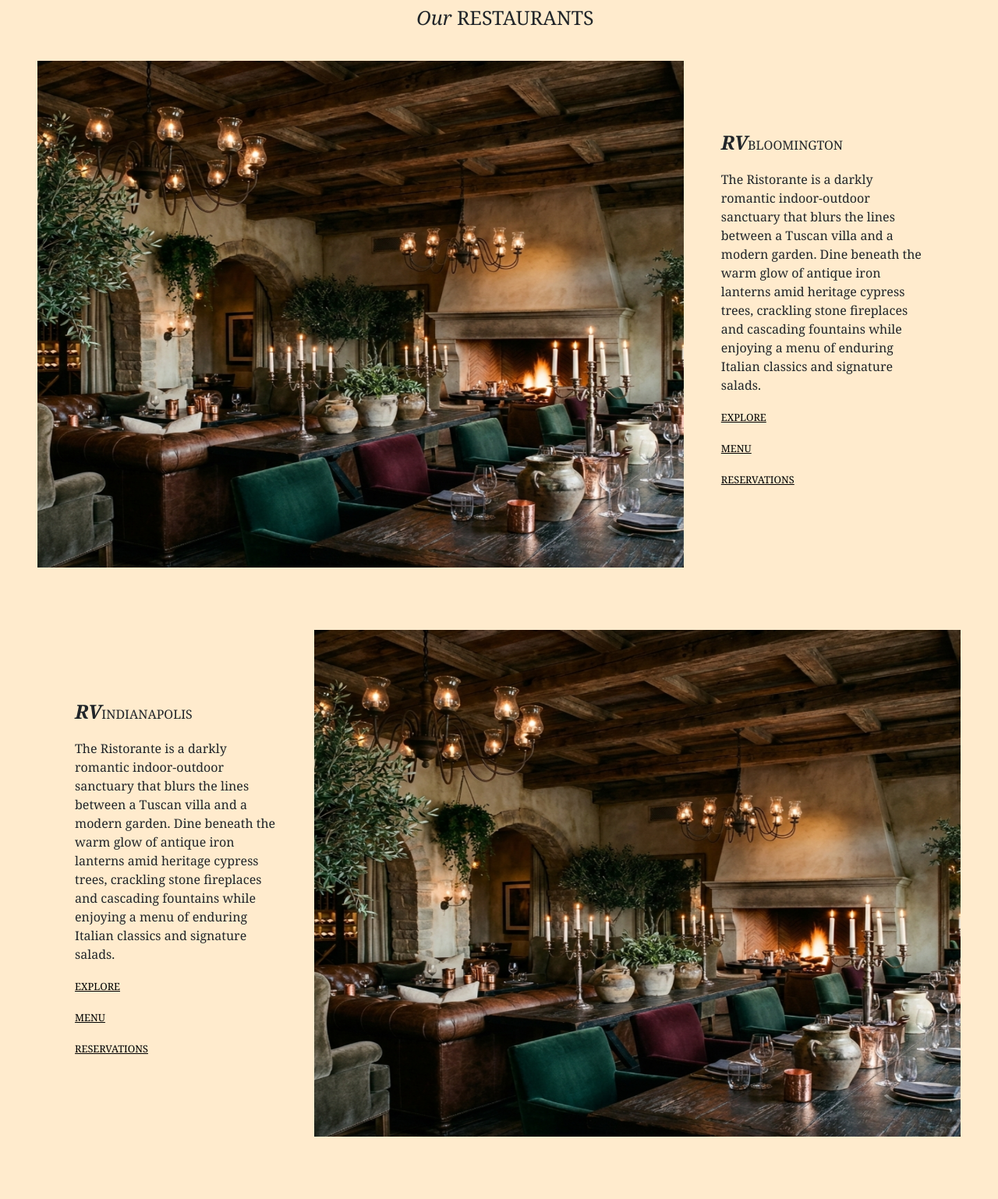
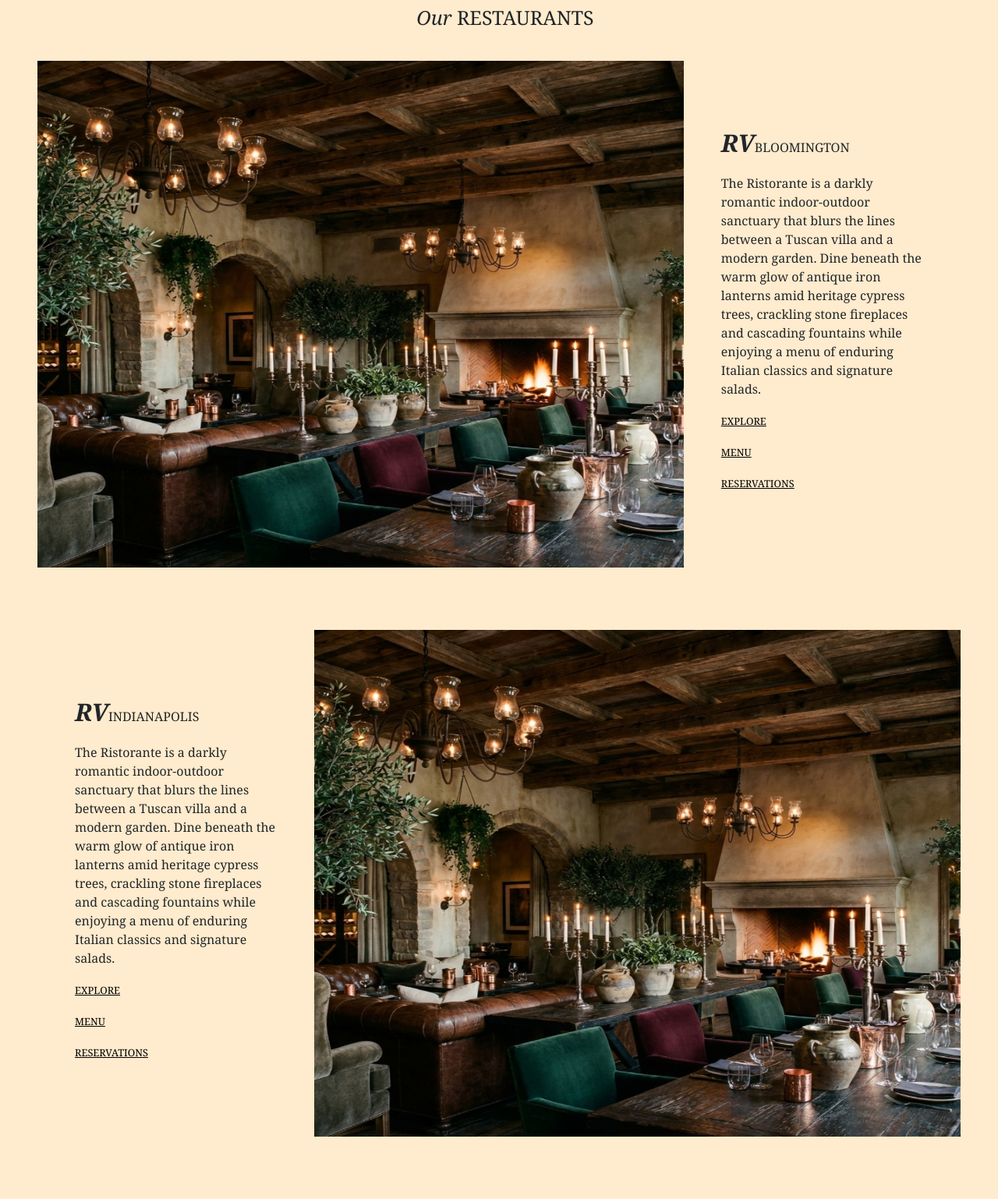
Before and after one commit to gabrielleroose/roose-vine, a PHP site: page /home.php in a window 1280 px wide. Shown: the part 179-1717 px from the top of the page at 78% size. Run offline with PHP 8.4, Linux system fonts and the light colour scheme.

Commit message:
Increasing RV variable font size

```diff
--- a/css/styles.css
+++ b/css/styles.css
@@ -81,7 +81,7 @@ span {
 .RV {
   font-weight: 700;
   /* font-style: normal; */
-  font-size: var(--text-size-xl);
+  font-size: var(--text-size-2xl);
 }
 
 .restaurant-center {
```
